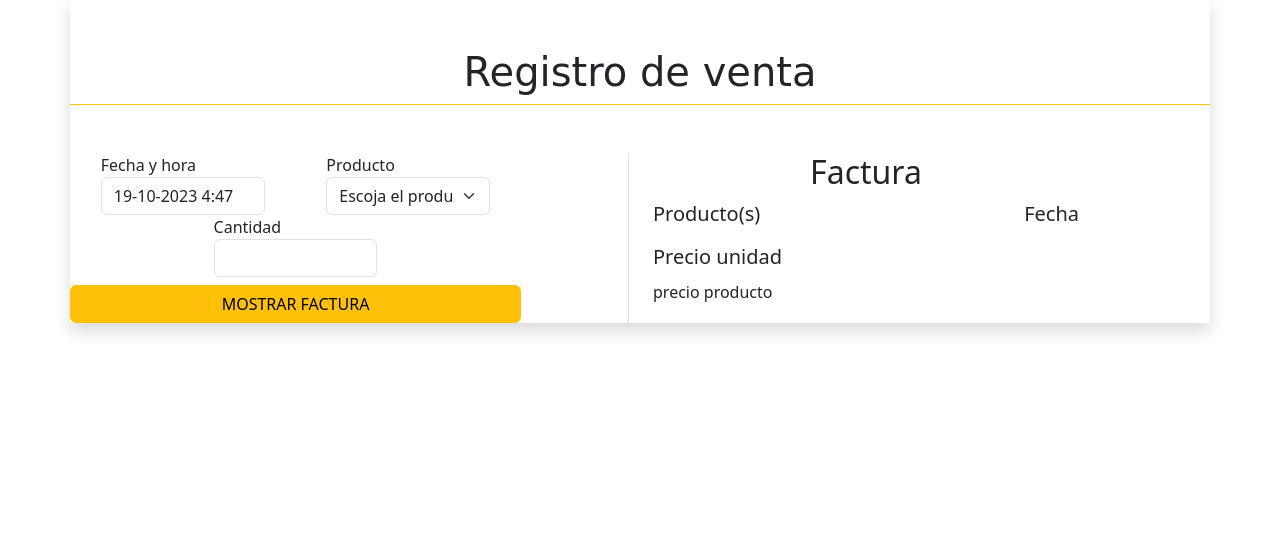
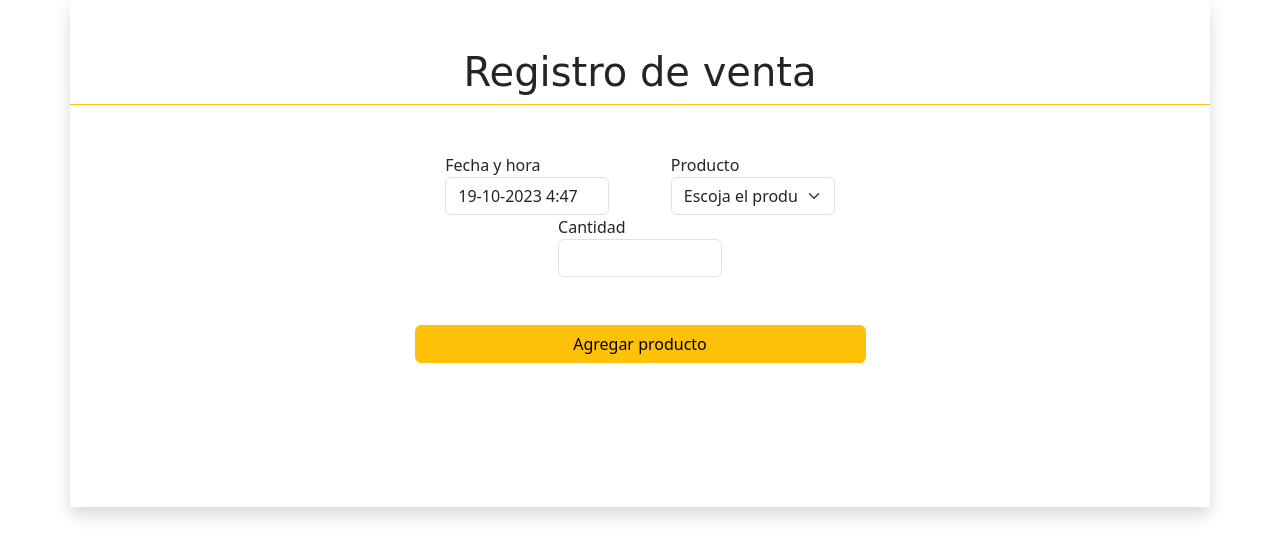
Before and after one commit to cmsrwood/mikiweys.github.io, a PHP site: page /view/empleado/registro_venta.php in a window 1280 px wide. Shown: the top 558 px of the page. Run offline with PHP 8.4, Linux system fonts and the light colour scheme; data comes from the database, SQL or seed files in the repository; some libraries are stand-ins or nearby versions; some web fonts are replaced.

Commit message:
registro ventas funcional con tabla

```diff
--- a/js/scripts.js
+++ b/js/scripts.js
@@ -57,14 +57,15 @@ var ltoggle = document.getElementById('logor');
    const formulario = document.querySelector("#formulario");
 
    //CREAR VENTA
-   formulario.addEventListener( "submit", validarFormulario )
 
-
-   function validarFormulario(e){
-       e.preventDefault();
-       const cantidad = document.querySelector("#cantidad").value
-       const producto = document.querySelector("#producto").options[document.querySelector("#producto").options.selectedIndex].text;
-
-       const prodcto_res = document.getElementById("producto_res");
-       prodcto_res.textContent = `${producto}`
-   }
+  function insertarFila(){
+    let tablaDatos= document.getElementById('tablaDatos').insertRow(0);
+    let col1= tablaDatos.insertCell(0);
+    let col2= tablaDatos.insertCell(1);
+    let col3= tablaDatos.insertCell(2);
+    const producto = document.querySelector("#producto").options[document.querySelector("#producto").options.selectedIndex].text;
+    const cantidad = document.querySelector("#cantidad").value;
+    col1.textContent = `${producto}`
+    col2.textContent = `${cantidad}`
+    col3.textContent = `${suma}`
+  }
--- a/view/empleado/registro_venta.php
+++ b/view/empleado/registro_venta.php
@@ -40,8 +40,9 @@
         <div class="row col-5 ">
           <div class="col-5 mx-auto">
               <label for="">Fecha y hora</label>
-              <input type="datetime" id="hora" class="form-control" name="fecha">
+              <input type="datetime" id="hora" class="form-control" name="fecha" readonly>
           </div>
+
           <div class="col-5 mx-auto">
               <label for="">Producto</label>
               <select name="producto" id="producto" class="form-select">
@@ -59,40 +60,28 @@
             <label for="">Cantidad</label>
             <input type="number" min="1" class="form-control" name="" id="cantidad">
           </div>
-          <button class=" col-12 btn btn-warning mt-2" type="submit">MOSTRAR FACTURA</button>
-
+          <a href="#" class="btn btn-warning my-5" onclick=insertarFila()>Agregar producto</a>
         </div>
-
-        <div class="row col-5 border-start mx-auto justify-content-between">
-          <h2 class="text-center">Factura</h2>
-          <div class="col">
-            <h5>Producto(s)</h5>
-            <p id="producto_res"></p>
-          </div>
-          <div class="col text-end">
-            <h5>Fecha</h5>
-            <p id="display-time">
+        <table id="tablaDatos" class="table table-bordered m-5 col-6">
+          <thead>
+          </tbody>
+</table>
 <script>
     function formato()  {
         var now = new Date();
         var fecha = now.getDate() + "-" + (now.getMonth()+1) + "-" + now.getFullYear();
         var hora = " "+(now.getHours()) + ":" + now.getMinutes();
         document.getElementById('hora').setAttribute("value",fecha + hora);
-        document.getElementById('hora2').setAttribute("value",fecha + hora);
+        document.getElementById('hora2').innerHTML = fecha + hora;
     }
     setInterval(formato, 1000);
 </script>
-</p>
-          </div>
-
-          <h5>Precio unidad</h5>
-          <p>precio producto</p>
     </div>
 
 </form>
 </div>
 
-</div>
+
   <!-- scripts -->
   <script src="https://cdn.jsdelivr.net/npm/bootstrap@5.3.1/dist/js/bootstrap.bundle.min.js"></script>
     <!-- WOW -->
```
